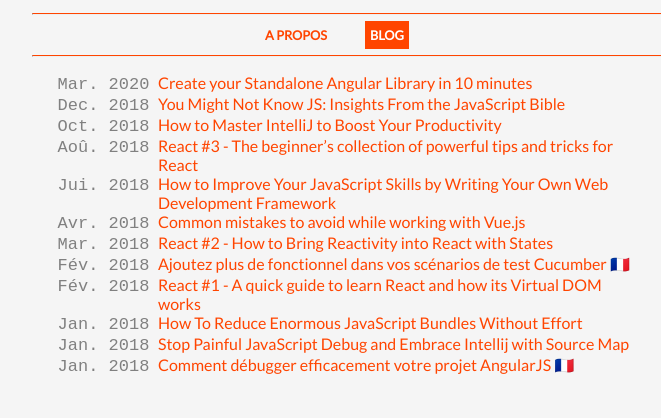
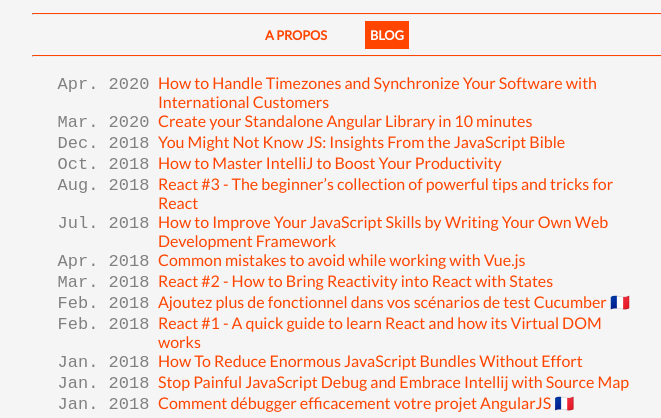
Before and after one commit to jbardon/jbardon.github.io, a plain HTML site: page blog.html in a window 1280 px wide. Shown: the part 85-503 px from the top of the page, without its empty margins (288-949 px from the left). Drawn offline with Linux system fonts and the light colour scheme.

Commit message:
Add missing article

```diff
--- a/blog.html
+++ b/blog.html
@@ -31,30 +31,58 @@
     <main>
       <section>
         <ul>
-                    <li class="article"><span class="article__date">Mar. 2020</span><a class="article__link" href="https://indepth.dev/create-your-standalone-angular-library-in-10-minutes/">
-                            Create your Standalone Angular Library in 10 minutes</a></li>
-                    <li class="article"><span class="article__date">Dec. 2018</span><a class="article__link" href="https://www.freecodecamp.org/news/you-might-not-know-js-insights-from-the-javascript-bible-2ee9518302aa/">
-                            You Might Not Know JS: Insights From the JavaScript Bible</a></li>
-                    <li class="article"><span class="article__date">Oct. 2018</span><a class="article__link" href="https://www.freecodecamp.org/news/how-to-master-intellij-to-boost-your-productivity-44b9da20c556/">
-                            How to Master IntelliJ to Boost Your Productivity</a></li>
-                    <li class="article"><span class="article__date">Aoû. 2018</span><a class="article__link" href="https://www.freecodecamp.org/news/the-beginners-collection-of-powerful-tips-and-tricks-for-react-f2e3833c6f12/">
-                            React #3 - The beginner’s collection of powerful tips and tricks for React</a></li>
-                    <li class="article"><span class="article__date">Jui. 2018</span><a class="article__link" href="https://www.freecodecamp.org/news/how-to-improve-your-javascript-skills-by-writing-your-own-web-development-framework-eed2226f190/">
-                            How to Improve Your JavaScript Skills by Writing Your Own Web Development Framework</a></li>
-                    <li class="article"><span class="article__date">Avr. 2018</span><a class="article__link" href="https://www.freecodecamp.org/news/common-mistakes-to-avoid-while-working-with-vue-js-10e0b130925b/">
-                            Common mistakes to avoid while working with Vue.js</a></li>
-                    <li class="article"><span class="article__date">Mar. 2018</span><a class="article__link" href="https://www.freecodecamp.org/news/how-to-bring-reactivity-into-react-with-states-exclude-redux-solution-4827d293dfc4/">
-                            React #2 - How to Bring Reactivity into React with States</a></li>
-                    <li class="article"><span class="article__date">Fév. 2018</span><a class="article__link" href="https://medium.com/keepitlazy/am%C3%A9liorez-vos-sc%C3%A9narios-de-test-cucumber-dba52567c839">
-                            Ajoutez plus de fonctionnel dans vos scénarios de test Cucumber 🇫🇷</a></li>
-                    <li class="article"><span class="article__date">Fév. 2018</span><a class="article__link" href="https://www.freecodecamp.org/news/a-quick-guide-to-learn-react-and-how-its-virtual-dom-works-c869d788cd44/">
-                            React #1 - A quick guide to learn React and how its Virtual DOM works</a></li>
-                    <li class="article"><span class="article__date">Jan. 2018</span><a class="article__link" href="https://medium.com/dailyjs/how-to-reduce-enormous-javascript-bundle-without-efforts-59fe37dd4acd">
-                            How To Reduce Enormous JavaScript Bundles Without Effort</a></li>
-                    <li class="article"><span class="article__date">Jan. 2018</span><a class="article__link" href="https://medium.com/dailyjs/stop-painful-javascript-debug-and-embrace-intellij-with-source-map-6fe68eda8555">
-                            Stop Painful JavaScript Debug and Embrace Intellij with Source Map</a></li>
-                    <li class="article"><span class="article__date">Jan. 2018</span><a class="article__link" href="https://medium.com/keepitlazy/utilisez-batarang-pour-d%C3%A9bugger-votre-webapp-angularjs-24b646a1e1c5">
-                            Comment débugger efficacement votre projet AngularJS 🇫🇷</a></li>
+          <li class="article"><span class="article__date">Apr. 2020</span>
+            <a class="article__link" href="https://www.freecodecamp.org/news/synchronize-your-software-with-international-customers/">
+            How to Handle Timezones and Synchronize Your Software with International Customers</a>
+          </li>
+          <li class="article"><span class="article__date">Mar. 2020</span>
+            <a class="article__link" href="https://indepth.dev/create-your-standalone-angular-library-in-10-minutes/">
+            Create your Standalone Angular Library in 10 minutes</a>
+          </li>
+          <li class="article"><span class="article__date">Dec. 2018</span>
+            <a class="article__link" href="https://www.freecodecamp.org/news/you-might-not-know-js-insights-from-the-javascript-bible-2ee9518302aa/">
+            You Might Not Know JS: Insights From the JavaScript Bible</a>
+          </li>
+          <li class="article"><span class="article__date">Oct. 2018</span>
+            <a class="article__link" href="https://www.freecodecamp.org/news/how-to-master-intellij-to-boost-your-productivity-44b9da20c556/">
+            How to Master IntelliJ to Boost Your Productivity</a>
+          </li>
+          <li class="article"><span class="article__date">Aug. 2018</span>
+            <a class="article__link" href="https://www.freecodecamp.org/news/the-beginners-collection-of-powerful-tips-and-tricks-for-react-f2e3833c6f12/">
+            React #3 - The beginner’s collection of powerful tips and tricks for React</a>
+          </li>
+          <li class="article"><span class="article__date">Jul. 2018</span>
+            <a class="article__link" href="https://www.freecodecamp.org/news/how-to-improve-your-javascript-skills-by-writing-your-own-web-development-framework-eed2226f190/">
+            How to Improve Your JavaScript Skills by Writing Your Own Web Development Framework</a>
+          </li>
+          <li class="article"><span class="article__date">Apr. 2018</span>
+            <a class="article__link" href="https://www.freecodecamp.org/news/common-mistakes-to-avoid-while-working-with-vue-js-10e0b130925b/">
+            Common mistakes to avoid while working with Vue.js</a>
+          </li>
+          <li class="article"><span class="article__date">Mar. 2018</span>
+            <a class="article__link" href="https://www.freecodecamp.org/news/how-to-bring-reactivity-into-react-with-states-exclude-redux-solution-4827d293dfc4/">
+            React #2 - How to Bring Reactivity into React with States</a>
+          </li>
+          <li class="article"><span class="article__date">Feb. 2018</span>
+            <a class="article__link" href="https://medium.com/keepitlazy/am%C3%A9liorez-vos-sc%C3%A9narios-de-test-cucumber-dba52567c839">
+            Ajoutez plus de fonctionnel dans vos scénarios de test Cucumber 🇫🇷</a>
+          </li>
+          <li class="article"><span class="article__date">Feb. 2018</span>
+            <a class="article__link" href="https://www.freecodecamp.org/news/a-quick-guide-to-learn-react-and-how-its-virtual-dom-works-c869d788cd44/">
+            React #1 - A quick guide to learn React and how its Virtual DOM works</a>
+          </li>
+          <li class="article"><span class="article__date">Jan. 2018</span>
+            <a class="article__link" href="https://medium.com/dailyjs/how-to-reduce-enormous-javascript-bundle-without-efforts-59fe37dd4acd">
+            How To Reduce Enormous JavaScript Bundles Without Effort</a>
+          </li>
+          <li class="article"><span class="article__date">Jan. 2018</span>
+            <a class="article__link" href="https://medium.com/dailyjs/stop-painful-javascript-debug-and-embrace-intellij-with-source-map-6fe68eda8555">
+            Stop Painful JavaScript Debug and Embrace Intellij with Source Map</a>
+          </li>
+          <li class="article"><span class="article__date">Jan. 2018</span>
+            <a class="article__link" href="https://medium.com/keepitlazy/utilisez-batarang-pour-d%C3%A9bugger-votre-webapp-angularjs-24b646a1e1c5">
+            Comment débugger efficacement votre projet AngularJS 🇫🇷</a>
+          </li>
         </ul>
       </section>
     </main>
@@ -69,5 +97,4 @@
   </div>
 </body>
 <script type="text/javascript" src="script.js"></script>
-
 </html>
```
Lines whose indentation alone changed are shown as unchanged.
